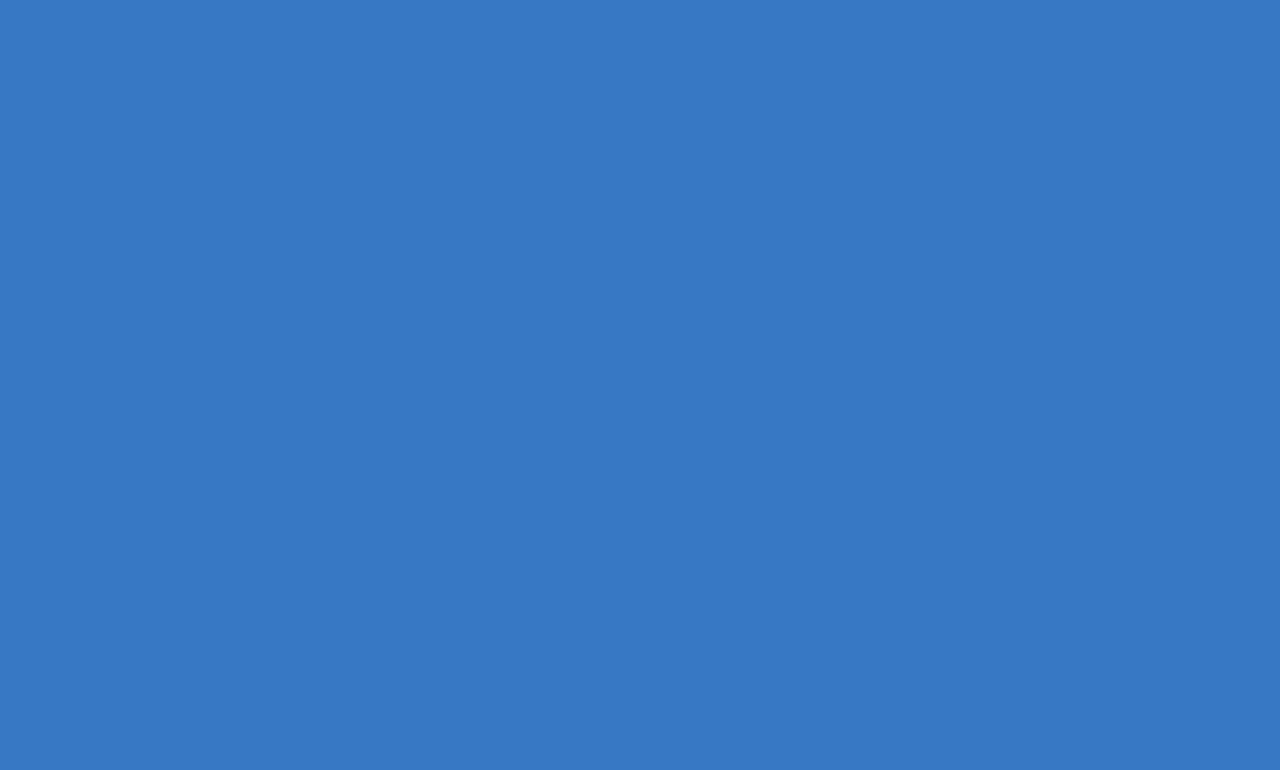
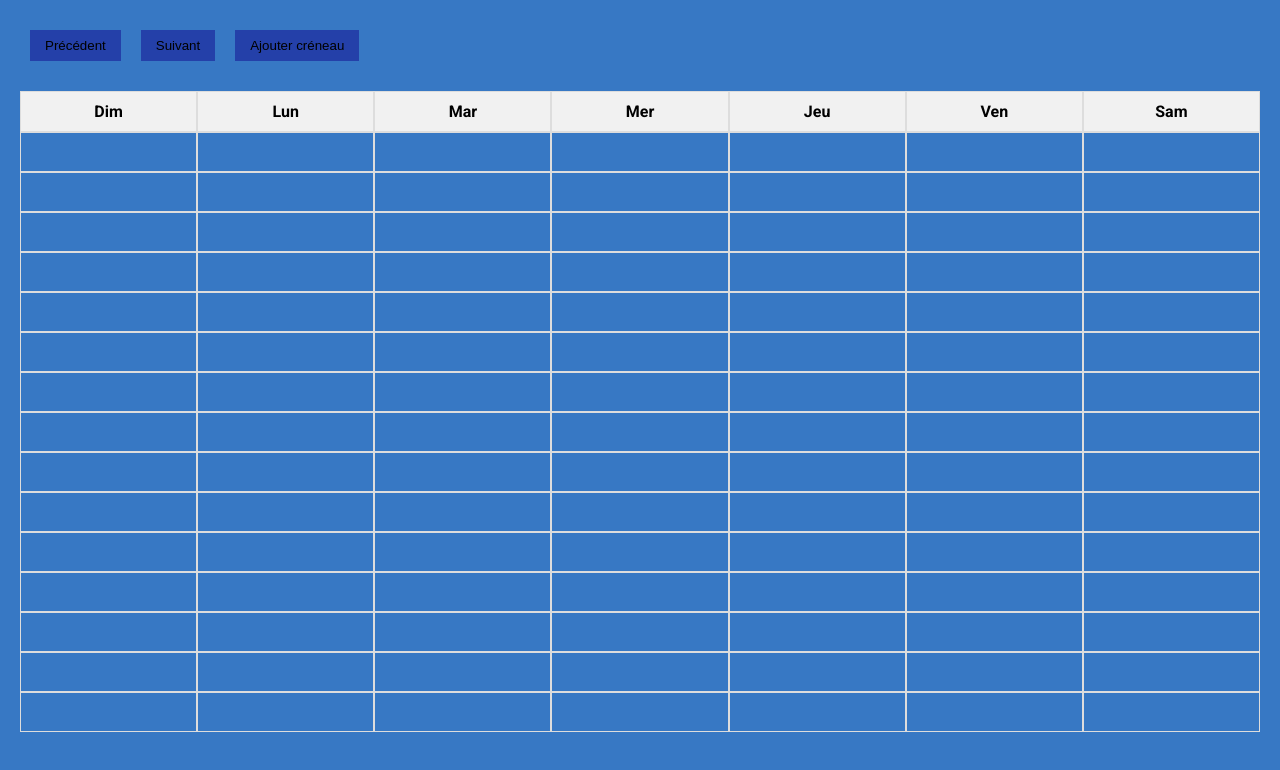
Before and after one commit to FayadIdrissB/MonProlib_, a React (Create React App) app in the folder frontend/: page /calendar_pro in a window 1280 px wide. Before the commit this address had no page. Shown: the top 770 px of the page. Built offline with nearby package versions, Linux system fonts and the light colour scheme; no server answers.

Commit message:
dev mise en place du frontend a moitie fonctionnelle

```diff
--- a/frontend/src/App.js
+++ b/frontend/src/App.js
@@ -1,14 +1,14 @@
-import './App.css';
-import { BrowserRouter as Router, Routes, Route } from 'react-router-dom';
+import "./App.css";
+import { BrowserRouter as Router, Routes, Route } from "react-router-dom";
 
-
-import Home from './Pages/home/home';
-import HomePro from './Pages/pro/home_pro/homePro.jsx';
-import RegisterPro from './Pages/pro/register_pro/registerPro'
-import RegisterUser from './Pages/user/register_user/registerUser.jsx'
-import Login from './Pages/login/login.jsx'
-import WelcomePro from './Pages/pro/welcome_pro/welcomePro.jsx';
-import WelcomeUser from './Pages/user/welcome_user/welcomeUser.jsx';
+import Home from "./Pages/home/home";
+import HomePro from "./Pages/pro/home_pro/homePro.jsx";
+import RegisterPro from "./Pages/pro/register_pro/registerPro";
+import RegisterUser from "./Pages/user/register_user/registerUser.jsx";
+import Login from "./Pages/login/login.jsx";
+import WelcomePro from "./Pages/pro/welcome_pro/welcomePro.jsx";
+import WelcomeUser from "./Pages/user/welcome_user/welcomeUser.jsx";
+import Calendar from "./Component/calendar/calendar.jsx";
 
 function App() {
   return (
@@ -18,6 +18,7 @@ function App() {
         <Route path="/register_pro" element={<RegisterPro />} />
         <Route path="/register_user" element={<RegisterUser />} />
         <Route path="/home_pro" element={<HomePro />} />
+        <Route path="/calendar_pro" element={<Calendar />} />
         <Route path="/Login" element={<Login />} />
         <Route path="/welcome_pro/:id" element={<WelcomePro />} />
         <Route path="/welcome_user/:id" element={<WelcomeUser />} />
--- /dev/null
+++ b/frontend/src/Component/calendar/calendar.css
@@ -0,0 +1,67 @@
+.calendar-container {
+  width: 100%;
+  padding: 20px;
+  box-sizing: border-box;
+}
+
+button {
+  margin: 10px;
+  padding: 8px 15px;
+  cursor: pointer;
+}
+
+.calendar {
+  display: flex;
+  flex-direction: column;
+  width: 100%;
+  margin-top: 20px;
+}
+
+.days-row {
+  display: grid;
+  grid-template-columns: repeat(7, 1fr);
+  font-weight: bold;
+  text-align: center;
+  background-color: #f1f1f1;
+}
+
+.day-header {
+  padding: 10px;
+  border: 1px solid #ddd;
+}
+
+.slots-grid {
+  display: grid;
+  grid-template-columns: repeat(7, 1fr);
+  grid-auto-rows: 40px;
+}
+
+.slot {
+  border: 1px solid #ddd;
+  cursor: pointer;
+  position: relative;
+}
+
+.slot.booked {
+  background-color: #4caf50;
+  color: white;
+}
+
+.slot.selected {
+  background-color: #2196f3;
+  color: white;
+}
+
+.slot-info {
+  display: flex;
+  justify-content: space-between;
+  align-items: center;
+  padding: 2px 5px;
+}
+
+.slot-info button {
+  background-color: red;
+  color: white;
+  border: none;
+  cursor: pointer;
+}
--- /dev/null
+++ b/frontend/src/Component/calendar/calendar.jsx
@@ -0,0 +1,126 @@
+import React, { useState, useEffect } from "react";
+import "./calendar.css";
+
+const Calendar = () => {
+  const [slots, setSlots] = useState([]);
+  const [currentDate, setCurrentDate] = useState(new Date());
+  const [selection, setSelection] = useState({ start: null, end: null });
+
+  useEffect(() => {
+    fetchSlots();
+  }, [currentDate]);
+
+  const fetchSlots = async () => {
+    const res = await fetch("http://localhost:3000/api/slotsCalendar");
+    const data = await res.json();
+    setSlots(data);
+  };
+
+  const addSlot = async () => {
+    if (!selection.start || !selection.end) return;
+    const res = await fetch("http://localhost:3000/api/slotsCalendar", {
+      method: "POST",
+      headers: { "Content-Type": "application/json" },
+      body: JSON.stringify({ start: selection.start, end: selection.end }),
+    });
+    await res.json();
+    setSelection({ start: null, end: null });
+    fetchSlots();
+  };
+
+  const deleteSlot = async (id) => {
+    await fetch(`http://localhost:3000/api/slotsCalendar/${id}`, {
+      method: "DELETE",
+    });
+    fetchSlots();
+  };
+
+  const navigateWeek = (direction) => {
+    const newDate = new Date(currentDate);
+    newDate.setDate(currentDate.getDate() + direction * 7);
+    setCurrentDate(newDate);
+  };
+
+  const handleSelection = (day, hour) => {
+    const dateClicked = new Date(currentDate);
+    dateClicked.setDate(dateClicked.getDate() - dateClicked.getDay() + day);
+    dateClicked.setHours(hour, 0, 0, 0);
+
+    if (!selection.start || (selection.start && selection.end)) {
+      setSelection({ start: dateClicked, end: null });
+    } else if (selection.start && !selection.end) {
+      setSelection({ ...selection, end: dateClicked });
+    }
+  };
+
+  const renderDays = () => {
+    const days = ["Dim", "Lun", "Mar", "Mer", "Jeu", "Ven", "Sam"];
+    return days.map((day, i) => (
+      <div key={i} className="day-header">
+        {day}
+      </div>
+    ));
+  };
+
+  const renderSlots = () => {
+    const slotElements = [];
+
+    for (let hour = 6; hour <= 20; hour++) {
+      for (let day = 0; day < 7; day++) {
+        const slotTime = new Date(currentDate);
+        slotTime.setDate(slotTime.getDate() - slotTime.getDay() + day);
+        slotTime.setHours(hour, 0, 0, 0);
+
+        const slot = slots.find(
+          (s) => new Date(s.start).getTime() === slotTime.getTime()
+        );
+        const isSelected =
+          selection.start && slotTime.getTime() === selection.start.getTime();
+
+        slotElements.push(
+          <div
+            key={`${day}-${hour}`}
+            className={`slot ${slot ? "booked" : ""} ${
+              isSelected ? "selected" : ""
+            }`}
+            onClick={() => handleSelection(day, hour)}
+          >
+            {slot && (
+              <div className="slot-info">
+                <span>
+                  {new Date(slot.start).toLocaleTimeString([], {
+                    hour: "2-digit",
+                    minute: "2-digit",
+                  })}
+                </span>
+                <button
+                  onClick={(e) => {
+                    e.stopPropagation();
+                    deleteSlot(slot._id);
+                  }}
+                >
+                  X
+                </button>
+              </div>
+            )}
+          </div>
+        );
+      }
+    }
+    return slotElements;
+  };
+
+  return (
+    <div className="calendar-container">
+      <button onClick={() => navigateWeek(-1)}>Précédent</button>
+      <button onClick={() => navigateWeek(1)}>Suivant</button>
+      <button onClick={addSlot}>Ajouter créneau</button>
+      <div className="calendar">
+        <div className="days-row">{renderDays()}</div>
+        <div className="slots-grid">{renderSlots()}</div>
+      </div>
+    </div>
+  );
+};
+
+export default Calendar;
```
Also changed, not shown: frontend/src/Pages/pro/calendar_pro/calendarPro.js (added, +14 -0 lines), frontend/src/Pages/pro/calendar_pro/calenderPro.css (added).
